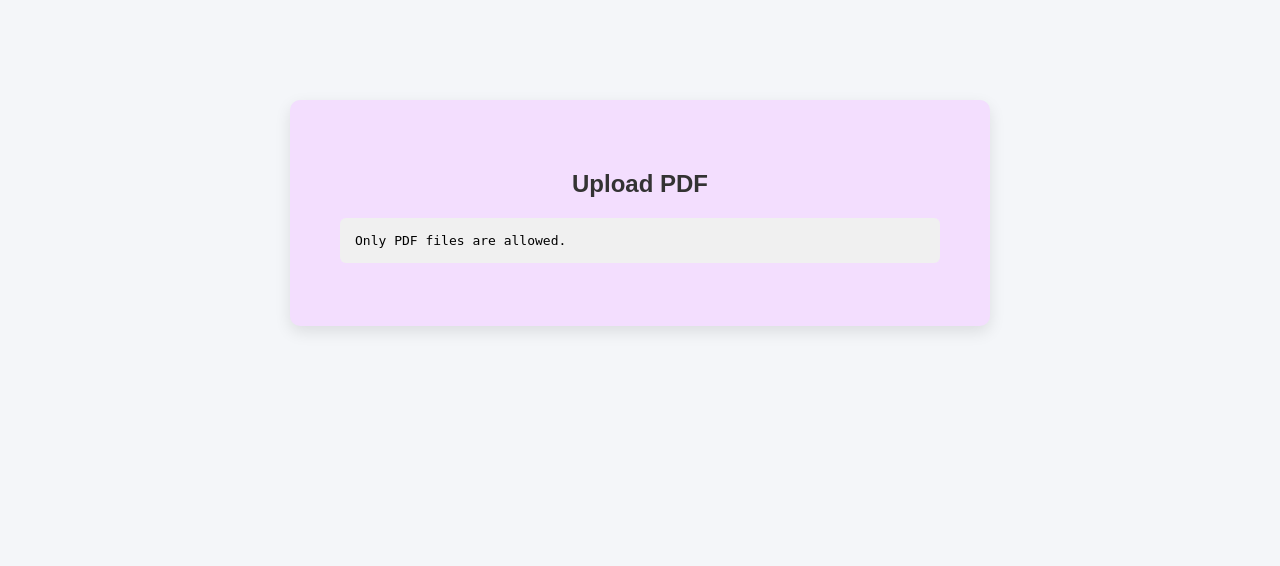
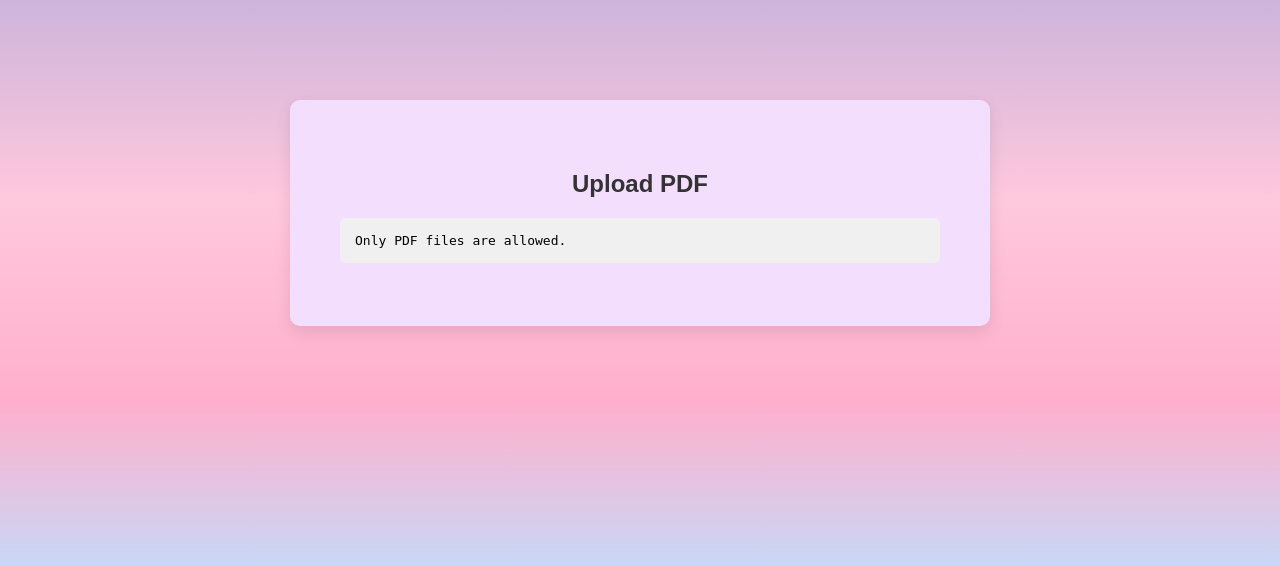
Before and after one commit to Mikuhimono/TechieSources, a PHP site: page /php/upload.php in a window 1280 px wide. Shown: the top 566 px of the page. Run offline with PHP 8.4, Linux system fonts and the light colour scheme; data that the repository does not hold is empty.

Commit message:
Add files via upload

```diff
--- a/php/upload.php
+++ b/php/upload.php
@@ -8,7 +8,11 @@
     <style>
         body {
             font-family: 'Segioe UI', sans-serif;
-            background: #f4f6f9;
+            background: linear-gradient(to bottom, #CDB4DB, #FFC8DD, #FFAFCC, #BDE0FE, #A2D2FF);
+            background-position: center;
+            background-repeat: no-repeat;
+            background-size: cover;
+            background-attachment: fixed;
             margin: 0;
             padding: 0;
         }
--- a/php/view.php
+++ b/php/view.php
@@ -33,5 +33,4 @@ if (isset($_GET['file'])) {
     echo "No file specified.";
 }
 
-
 ?>
```
